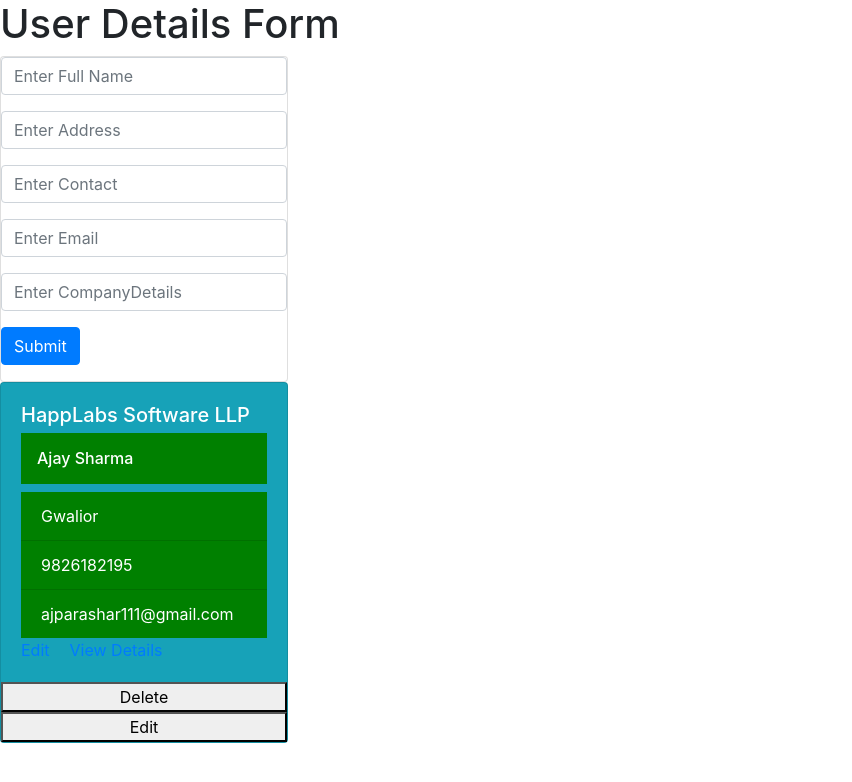
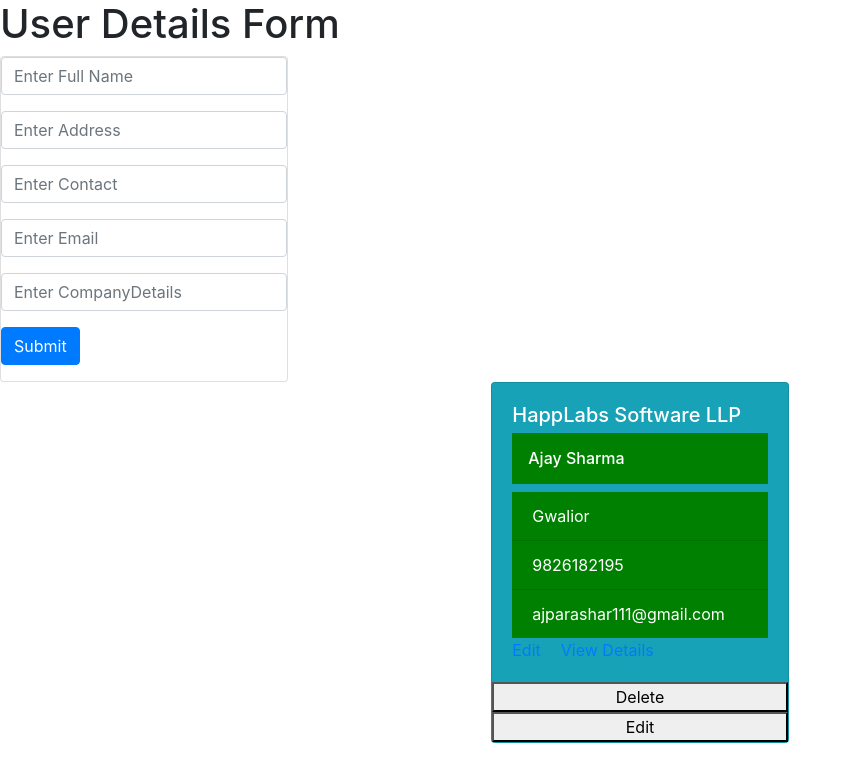
Before and after one commit to ajaysharma91/Todo-App, a React (Create React App) app: page / in a window 1280 px wide. Shown: the top 782 px of the page, without its empty margins (0-852 px from the left). Built offline with nearby package versions, Linux system fonts and the light colour scheme.

Commit message:
changes in design

```diff
--- a/src/ListItems.js
+++ b/src/ListItems.js
@@ -12,7 +12,10 @@ import {
     Fragment,
     Button,
     InputGroup,
-  Form
+    Form,
+    Col,
+    Row,
+    Container
   } from "react-bootstrap";
   class ListItems extends React.Component {
     constructor(props) {
@@ -140,8 +143,9 @@ class ListItems extends React.Component {
     render() {
       const cardList = this.state.users.map((user, index) => {
         return (
-        <div class="col-sm-6 col-md-4 col-lg-3" style={{ flexWrap: "wrap" }}>
-          <Card bg="info" text="white" style={{ width: "18rem" }}>
+
+             <Col xl={3} lg={4} md={4} sm={6}>
+            <Card bg="info" text="white" >
               <Card.Body>
                 <Card.Title>{user.companyName}</Card.Title>
                 <Card.Subtitle
@@ -182,7 +186,9 @@ class ListItems extends React.Component {
               <button onClick={() => this.deleteCard(user)}>Delete</button>
               <button onClick={() => this.editCard(user)}>Edit</button>
             </Card>
-        </div>
+            </Col>
+
+
         );
       });
 
@@ -252,9 +258,13 @@ class ListItems extends React.Component {
             </Card>
           </div>
           <>
-          <div class="row" style={{ display: "flex", flexWrap: "wrap" }}>
+            {/* <div class="row" style={{ display: "flex", flexWrap: "wrap" }}> */}
+
+           <Row className="justify-content-md-center">
+
               {cardList}
-          </div>
+              </Row>
+            {/* </div> */}
           </>
         </div>
       );
```
Lines whose indentation alone changed are shown as unchanged.
